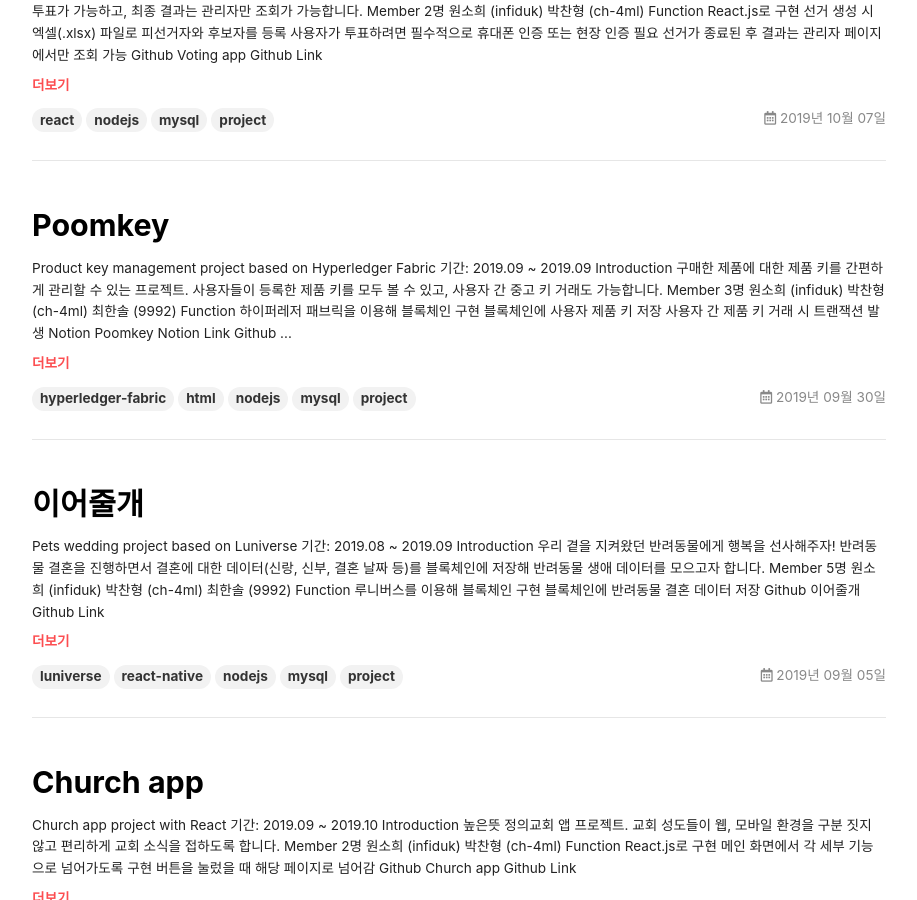
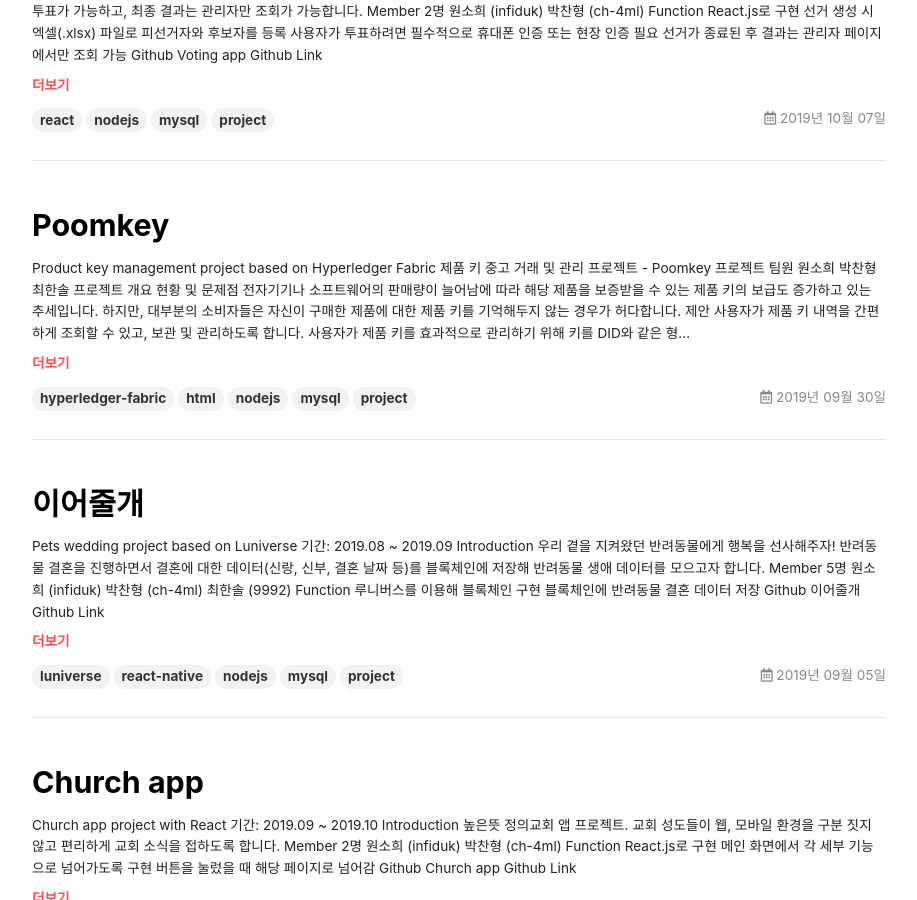
Before and after one commit to infiduk/infiduk.github.io, a Jekyll site: the page built from index.html, in a window 1280 px wide and 900 px high, scrolled down 748 px. Shown: the whole window, without its empty margins (181-1098 px from the left). Built offline with Jekyll 4.4.1, drawn with Linux system fonts in a browser that asks for light colours; nearby versions of some CDN libraries; the list of posts is cut into pages by our own code.

Commit message:
update posts ...

```diff
--- a/_posts/2019-09-30-poomkey.md
+++ b/_posts/2019-09-30-poomkey.md
@@ -5,31 +5,41 @@
 ---
 
 Product key management project based on Hyperledger Fabric
-<br />기간: 2019.09 ~ 2019.09
 
-## Introduction
-구매한 제품에 대한 제품 키를 간편하게 관리할 수 있는 프로젝트.
-<br />사용자들이 등록한 제품 키를 모두 볼 수 있고, 사용자 간 중고 키 거래도 가능합니다.
+## 제품 키 중고 거래 및 관리 프로젝트 - Poomkey
 
-## Member
-3명
-<br />[원소희 (infiduk)](https://github.com/infiduk)
-<br />[박찬형 (ch-4ml)](https://github.com/ch-4ml)
-<br />[최한솔 (9992)](https://github.com/9992)
+## 프로젝트 팀원
+[원소희](https://github.com/infiduk)
+<br />[박찬형](https://github.com/ch-4ml)
+<br />[최한솔](https://github.com/9992)
 
-## Function
-하이퍼레저 패브릭을 이용해 블록체인 구현
-<br />블록체인에 사용자 제품 키 저장
-<br />사용자 간 제품 키 거래 시 트랜잭션 발생
-<!-- <br /><br />![video_01](http://img.youtube.com/vi/0Abn7ioxLis/0.jpg)(https://youtu.be/0Abn7ioxLis?t=0s) -->
+## 프로젝트 개요
+
+### 현황 및 문제점
+전자기기나 소프트웨어의 판매량이 늘어남에 따라 해당 제품을 보증받을 수 있는 제품 키의 보급도 증가하고 있는 추세입니다.
+<br />하지만, 대부분의 소비자들은 자신이 구매한 제품에 대한 제품 키를 기억해두지 않는 경우가 허다합니다.
+
+### 제안
+1. 사용자가 제품 키 내역을 간편하게 조회할 수 있고, 보관 및 관리하도록 합니다.
+2. 사용자가 제품 키를 효과적으로 관리하기 위해 키를 DID와 같은 형태로 관리하도록 합니다.
+3. 중고 제품 키 판매가 가능한 시장을 만들어 사용자 간 제품 키를 거래할 수 있도록 하고, 이러한 거래는 개인 대 개인이 진행하도록 합니다.
+
+## 개발 언어 환경 / 구성 환경 :
+
+## 기획 / 설계 문서 :
+[Poomkey Notion Link](https://www.notion.so/b445eb6b55314f6a9690e96646256b09)
+
+## 구현 내역 :
+Hyperledger Fabric을 이용해 블록체인 구현
+<br /><br /><div>{%- include extensions/youtube.html id='0Abn7ioxLis' -%}</div>
 <br /><br />![image_01](https://user-images.githubusercontent.com/48206157/66793941-86c96d00-ef3a-11e9-914b-7b58829cf3d6.png){: width="100%" height="100%"}
 <br /><br />![image_02](https://user-images.githubusercontent.com/48206157/66797445-be89e200-ef45-11e9-8499-1f19c567b78b.png){: width="100%" height="100%"}
 <br /><br />![image_03](https://user-images.githubusercontent.com/48206157/66797444-bdf14b80-ef45-11e9-94ca-14b464a68128.png){: width="100%" height="100%"}
 <br /><br />![image_04](https://user-images.githubusercontent.com/48206157/66797443-bdf14b80-ef45-11e9-8a7b-4d3651d56e72.png){: width="100%" height="100%"}
 <br /><br />![image_05](https://user-images.githubusercontent.com/48206157/66797441-bd58b500-ef45-11e9-9f9e-c9f3033a1c85.png){: width="100%" height="100%"}
 
-## Notion
-[Poomkey Notion Link](https://www.notion.so/b445eb6b55314f6a9690e96646256b09)
+## 프로젝트 내 역할 :
 
-## Github
+
+## Git :
 [Poomkey Github Link](https://github.com/infiduk/PoomKey)
```
Also changed, not shown: about.md (+7 -4 lines).
